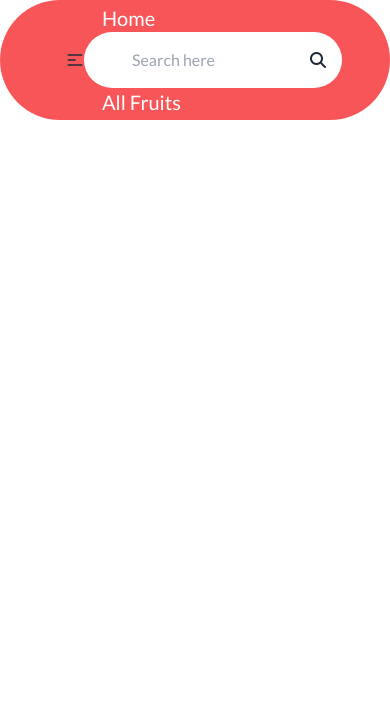
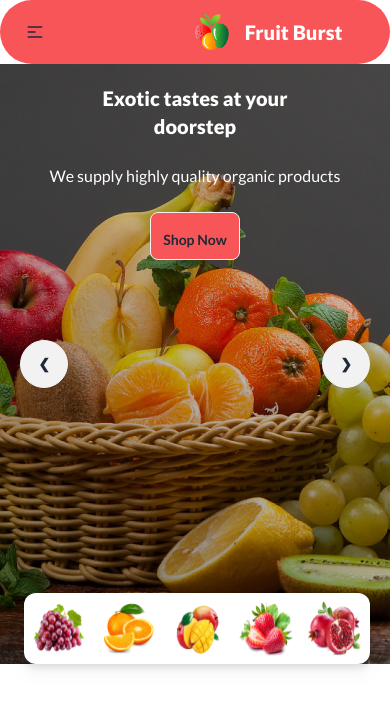
Before and after one commit to arifulislamk/B8A3-fruit-website, a plain HTML site: page index.html in a window 390 px wide. Drawn offline with nearby package versions, Linux system fonts and the light colour scheme; grey boxes are pictures that could not be loaded.

Commit message:
added banner with responsive

```diff
--- a/index.html
+++ b/index.html
@@ -26,22 +26,26 @@
                 extend: {
                     colors: {
                         clifford: '#da373d',
+                       'btn-pink': '#F85559',
                     }
                 }
             }
         }
     </script>
     <style>
-        .font-lato{
+        .font-lato {
             font-family: 'Lato', sans-serif;
         }
     </style>
 </head>
 
-<body class="font-lato">
-    <header class="container mx-auto mx-28">
+<body class="font-lato ">
+
+    <header class="lg:mt-12 mx-auto lg:px-24">
+
+        <!-- navbar part -->
         <nav>
-            <div class="navbar px-12 h-[120px] rounded-full bg-[#F85559]">
+            <div class="navbar lg:px-8  rounded-full bg-btn-pink">
                 <div class="navbar-start">
                     <div class="dropdown">
                         <div tabindex="0" role="button" class="btn btn-ghost lg:hidden">
@@ -64,25 +68,95 @@
                             <li><a>Item 3</a></li>
                         </ul>
                     </div>
-                    <ul class="list-none lg:flex gap-7 text-white font-medium text-xl">
+                    <ul class="list-none hidden lg:flex gap-7 text-white font-medium text-xl">
                         <li><a>Home</a></li>
                         <li><a>Abouts Us</a></li>
                         <li><a>Shop</a></li>
                         <li><a>All Fruits</a></li>
                     </ul>
                 </div>
-                <div class="navbar-center gap-4 hidden lg:flex justify-center">
-                    <img src="./images/logo.png" alt="">
-                    <p class="font-extrabold text-4xl text-white">Fruit Burst</p>
+                <div class="navbar-center gap-4 lg:flex lg:justify-center">
+                    <img class="w-1/5 lg:w-auto" src="./images/logo.png" alt="">
+                    <p class="font-extrabold text-xl lg:text-4xl text-white">Fruit Burst</p>
                 </div>
-                <div class="navbar-end">
-                    <div class="p-4 w-[400px] h-[56px] flex justify-between items-center bg-white rounded-full">
-                        <input class="bor pl-8" placeholder="Search here" type="text">
+                <div class="navbar-end hidden lg:flex">
+                    <div class="px-6 py-3 flex justify-between items-center bg-white rounded-full">
+                        <input class="bor pl-8 outline-none" placeholder="Search here" type="text">
                         <i class="fa-solid fa-magnifying-glass"></i>
                     </div>
                 </div>
             </div>
         </nav>
+
+        <!-- bannner parts -->
+        <section class="my-0 lg:my-14 relative">
+            <div class="carousel w-full">
+                <!-- slide1  -->
+                <div id="slide1"class="lg[600px] flex pt-5 justify-center  lg:items-center carousel-item relative w-full
+                    bg-[linear-gradient(45deg,rgba(0,0,0,0.4),rgba(0,0,0,0.1)),url(./images/banner1.png)]
+                    bg-center ">
+                    <div class="text-white text-center space-y-6 ">
+                        <h2 class="text-xl lg:text-7xl font-extrabold ">Exotic tastes at your <br> doorstep</h2>
+                        <p class="font-medium">We supply highly quality organic products</p>
+                        <button class="btn bg-btn-pink py-5 px-3 lg:px-10 ">Shop Now</button>
+                    </div>
+                    <div class="absolute flex justify-between transform -translate-y-1/2 left-5 right-5 top-1/2">
+                        <a href="#slide4" class="btn btn-circle">❮</a>
+                        <a href="#slide2" class="btn btn-circle">❯</a>
+                    </div>
+                </div>
+                <!-- slide2 -->
+                <div id="slide2"class="h-[600px] flex justify-center items-center carousel-item relative w-full
+                    bg-[linear-gradient(45deg,rgba(0,0,0,0.4),rgba(0,0,0,0.1)),url(./images/banner2.png)]
+                    bg-center ">
+                    <div class="text-white text-center space-y-6 ">
+                        <h2 class="text-7xl font-extrabold ">Exotic tastes at your <br> doorstep</h2>
+                        <p class="font-medium">We supply highly quality organic products</p>
+                        <button class="btn bg-btn-pink py-5 px-10 ">Shop Now</button>
+                    </div>
+
+                    <div class="absolute flex justify-between transform -translate-y-1/2 left-5 right-5 top-1/2">
+                        <a href="#slide1" class="btn btn-circle">❮</a>
+                        <a href="#slide3" class="btn btn-circle">❯</a>
+                    </div>
+                </div>
+                <!-- slide3 -->
+                <div id="slide3"class="h-[600px] flex justify-center items-center carousel-item relative w-full
+                    bg-[linear-gradient(45deg,rgba(0,0,0,0.4),rgba(0,0,0,0.1)),url(./images/banner3.png)]
+                    bg-center ">
+                    <div class="text-white text-center space-y-6 ">
+                        <h2 class="text-7xl font-extrabold ">Exotic tastes at your <br> doorstep</h2>
+                        <p class="font-medium">We supply highly quality organic products</p>
+                        <button class="btn bg-btn-pink py-5 px-10 ">Shop Now</button>
+                    </div>
+                    <div class="absolute flex justify-between transform -translate-y-1/2 left-5 right-5 top-1/2">
+                        <a href="#slide2" class="btn btn-circle">❮</a>
+                        <a href="#slide4" class="btn btn-circle">❯</a>
+                    </div>
+                </div>
+                <!-- slide4 -->
+                <div id="slide4"class="h-[600px] flex justify-center items-center carousel-item relative w-full
+                    bg-[linear-gradient(45deg,rgba(0,0,0,0.4),rgba(0,0,0,0.1)),url(./images/banner4.png)]
+                    bg-center ">
+                    <div class="text-white text-center space-y-6 ">
+                        <h2 class="text-7xl font-extrabold ">Exotic tastes at your <br> doorstep</h2>
+                        <p class="font-medium">We supply highly quality organic products</p>
+                        <button class="btn bg-btn-pink py-5 px-10 ">Shop Now</button>
+                    </div>
+                    <div class="absolute flex justify-between transform -translate-y-1/2 left-5 right-5 top-1/2">
+                        <a href="#slide3" class="btn btn-circle">❮</a>
+                        <a href="#slide1" class="btn btn-circle">❯</a>
+                    </div>
+                </div>
+            </div>
+            <div class="mx-auto gap-2 lg:gap-10 ml-6 p-2 lg:p-8 absolute bottom-0 right-5 lg:-bottom-20 lg:right-52 drop-shadow-lg rounded-xl flex justify-between bg-white">
+                <img class="w-1/6" src="./images/fruit1.png" alt="">
+                <img class="w-1/6" src="./images/fruit2.png" alt="">
+                <img class="w-1/6" src="./images/fruit3.png" alt="">
+                <img class="w-1/6" src="./images/fruit4.png" alt="">
+                <img class="w-1/6" src="./images/fruit5.png" alt="">
+            </div>
+        </section>
     </header>
     <main>
 
```
